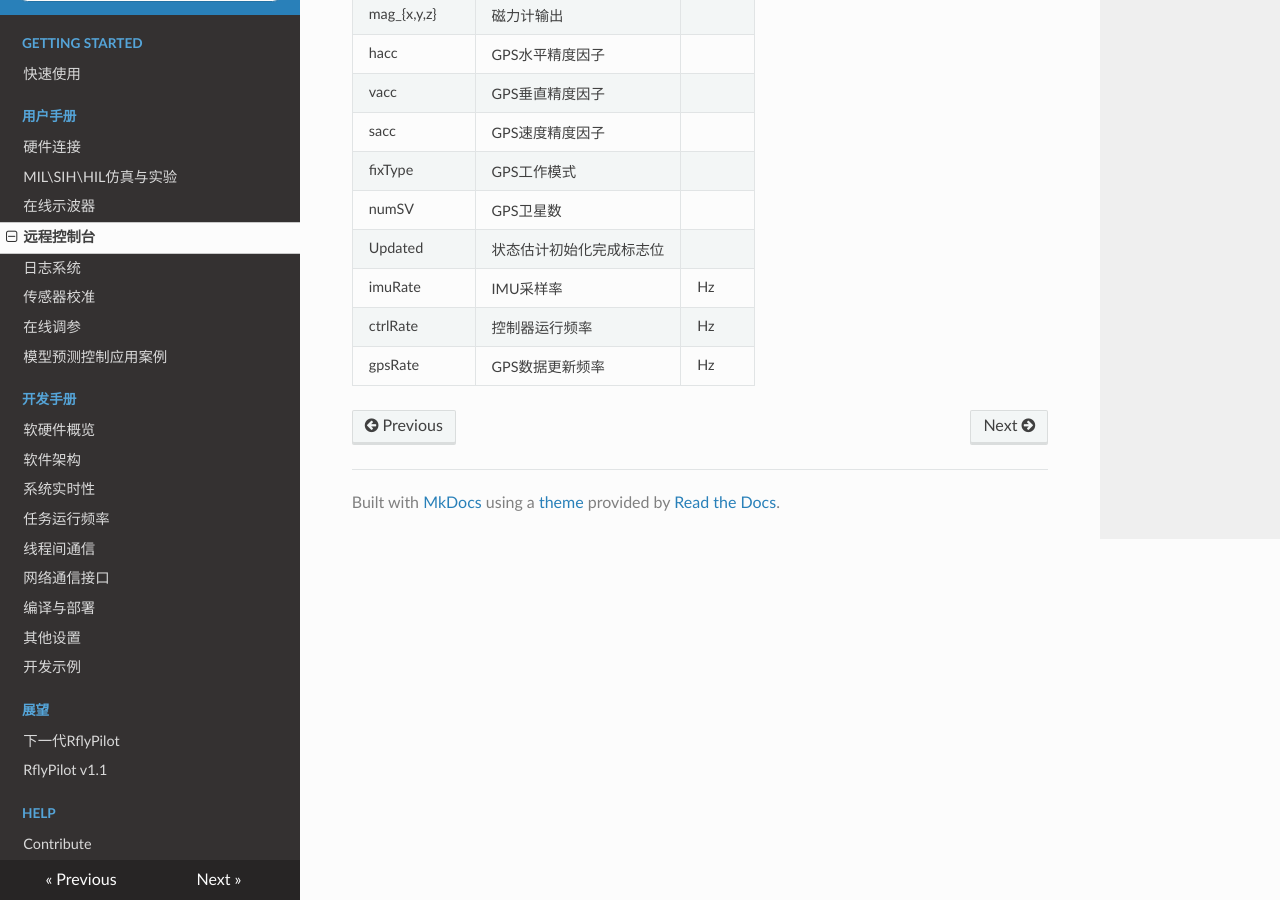
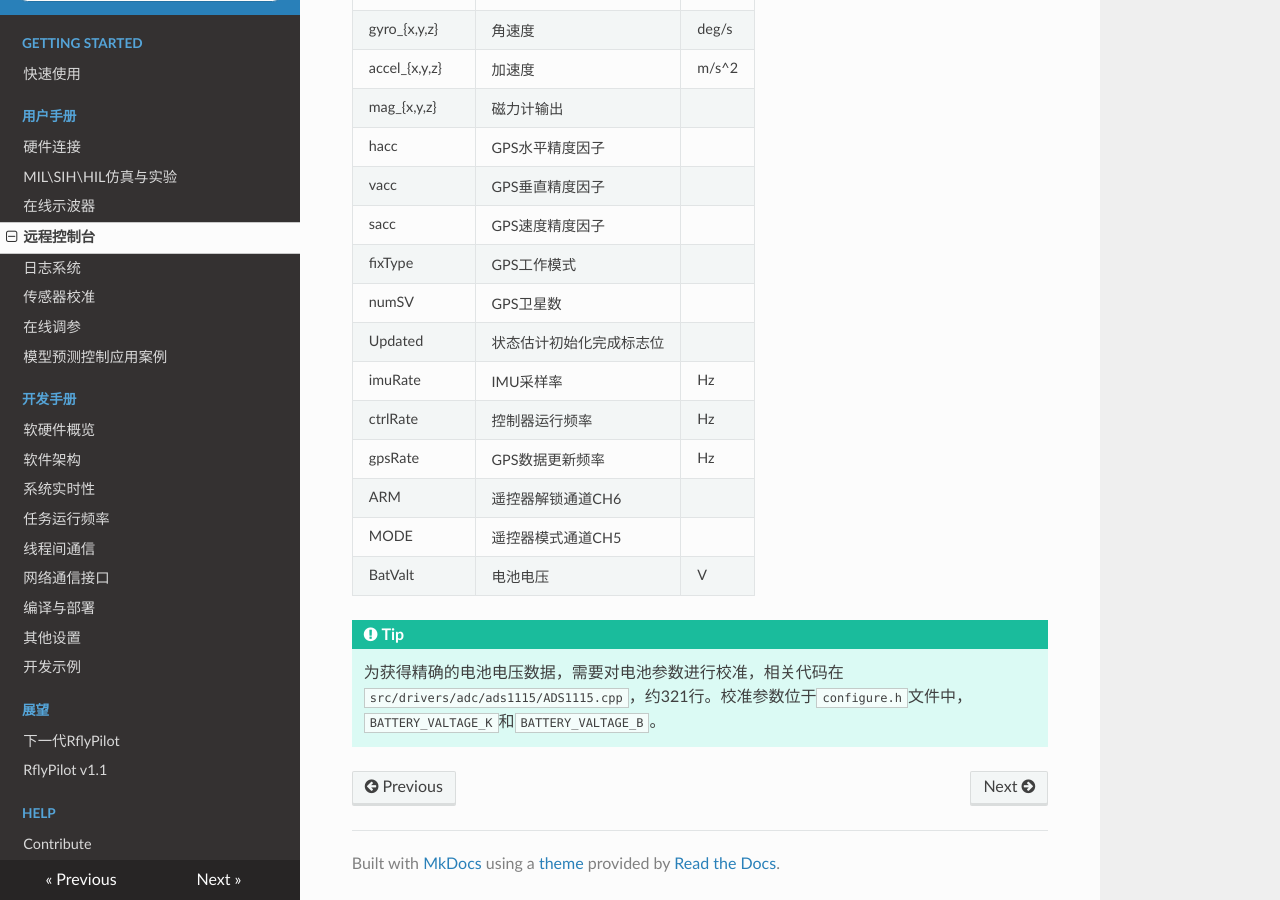
Before and after one commit to RflyPilot/rflypilot, an MkDocs documentation site: the page built from docs/Basic/console.md, in a window 1280 px wide and 900 px high, scrolled down 1022 px. Built offline with MkDocs 1.6.1, drawn with Linux system fonts in a browser that asks for light colours; nearby versions of some CDN libraries.

Commit message:
add voltage info in console

```diff
--- a/docs/Basic/console.md
+++ b/docs/Basic/console.md
@@ -1,6 +1,6 @@
 控制台功能是RflyPilot飞控的一个非常实用的功能，它起到了远程调试的功能，它可以作为简易的飞控地面站功能。它支持多种调试指令，也可也由开发者自行增加指令。于此同时，控制台还支持实时显示当前状态信息，包括姿态、GPS信号质量、运行频率等等。在室外进行实飞实验时，利用手机SSH连接到RflyPilot控制台，即可简单便捷地获取飞控状态信息，查看异常信息。
 
-![](img/console_demo.gif)
+![](img/shell.jpg)
 
 # 状态信息
 如上图所示，RflyPilot飞控的状态信息会实时更新。
@@ -27,3 +27,8 @@
 |imuRate|IMU采样率|Hz|
 |ctrlRate|控制器运行频率|Hz|
 |gpsRate|GPS数据更新频率|Hz|
+|ARM|遥控器解锁通道CH6||
+|MODE|遥控器模式通道CH5||
+|BatValt|电池电压|V|
+!!! TIP
+    为获得精确的电池电压数据，需要对电池参数进行校准，相关代码在``src/drivers/adc/ads1115/ADS1115.cpp``，约321行。校准参数位于``configure.h``文件中，``BATTERY_VALTAGE_K``和``BATTERY_VALTAGE_B``。
```
Also changed, not shown: docs/Basic/img/shell.jpg (added), docs/introduction/img/shell.jpg (added).
